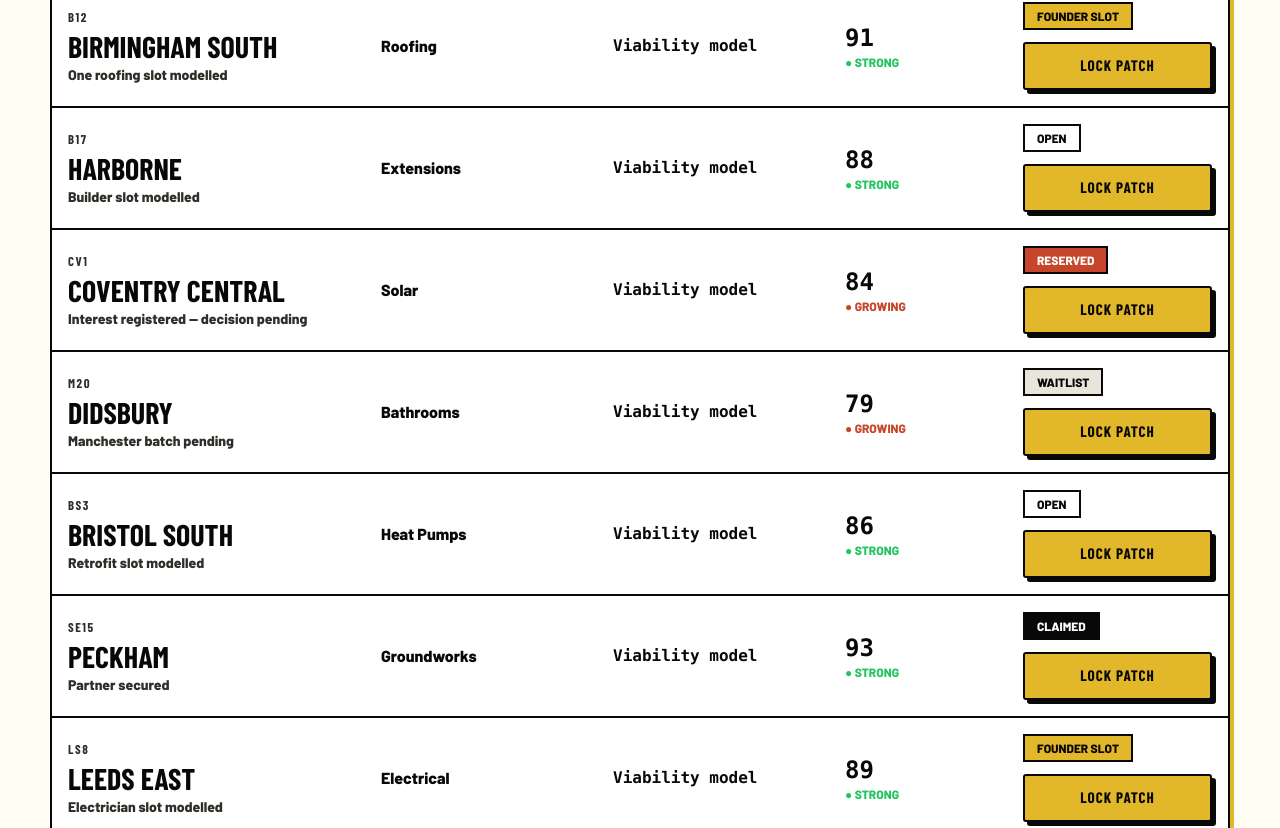
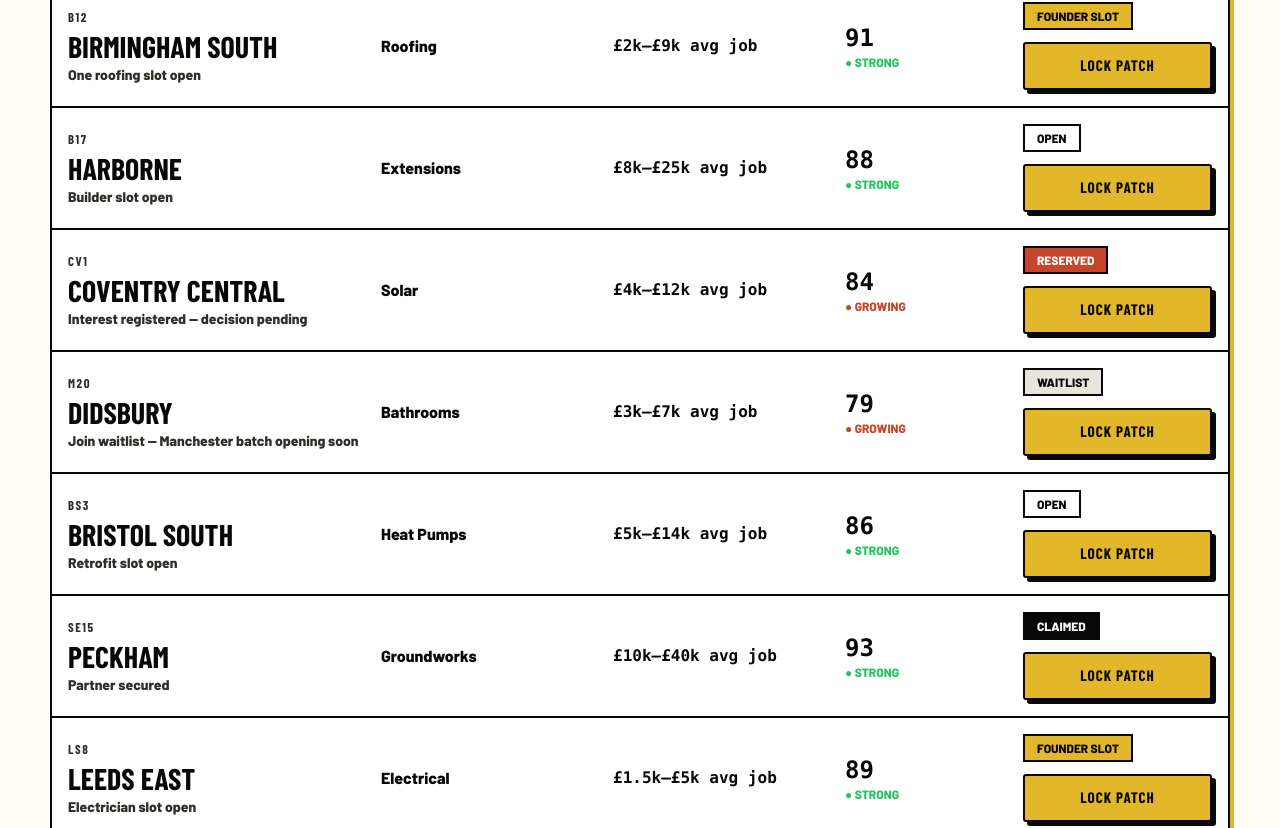
Before and after one commit to manazoid4/JobFilterV1, a React (Vite) app: page /claim in a window 1280 px wide. Shown: the part 1622-2450 px from the top of the page. Built offline with nearby package versions, Linux system fonts and the light colour scheme; no server answers; a web font is replaced by a local one.

Commit message:
Replace Territories placeholder data — live signal counts + job value bands per patch

```diff
--- a/src/pages/TerritoriesPage.tsx
+++ b/src/pages/TerritoriesPage.tsx
@@ -17,14 +17,14 @@ type Territory = {
 };
 
 const territories: Territory[] = [
-  { id: 'b12-roofing', patch: 'Birmingham South', postcode: 'B12', trade: 'Roofing', status: 'FOUNDER SLOT', signalStrength: 91, monthlyPotential: 'Viability model', liveSignals: 0, confidence: 'High', claimNote: 'One roofing slot modelled' },
-  { id: 'b17-extensions', patch: 'Harborne', postcode: 'B17', trade: 'Extensions', status: 'OPEN', signalStrength: 88, monthlyPotential: 'Viability model', liveSignals: 0, confidence: 'High', claimNote: 'Builder slot modelled' },
-  { id: 'cv1-solar', patch: 'Coventry Central', postcode: 'CV1', trade: 'Solar', status: 'RESERVED', signalStrength: 84, monthlyPotential: 'Viability model', liveSignals: 0, confidence: 'Medium', claimNote: 'Interest registered — decision pending' },
-  { id: 'm20-bathrooms', patch: 'Didsbury', postcode: 'M20', trade: 'Bathrooms', status: 'WAITLIST', signalStrength: 79, monthlyPotential: 'Viability model', liveSignals: 0, confidence: 'Medium', claimNote: 'Manchester batch pending' },
-  { id: 'bs3-heat-pumps', patch: 'Bristol South', postcode: 'BS3', trade: 'Heat Pumps', status: 'OPEN', signalStrength: 86, monthlyPotential: 'Viability model', liveSignals: 0, confidence: 'High', claimNote: 'Retrofit slot modelled' },
-  { id: 'se15-groundworks', patch: 'Peckham', postcode: 'SE15', trade: 'Groundworks', status: 'CLAIMED', signalStrength: 93, monthlyPotential: 'Viability model', liveSignals: 0, confidence: 'High', claimNote: 'Partner secured' },
-  { id: 'ls8-electrical', patch: 'Leeds East', postcode: 'LS8', trade: 'Electrical', status: 'FOUNDER SLOT', signalStrength: 89, monthlyPotential: 'Viability model', liveSignals: 0, confidence: 'High', claimNote: 'Electrician slot modelled' },
-  { id: 'g42-plumbing', patch: 'Glasgow South', postcode: 'G42', trade: 'Plumbing', status: 'OPEN', signalStrength: 85, monthlyPotential: 'Viability model', liveSignals: 0, confidence: 'High', claimNote: 'Plumber slot modelled' },
+  { id: 'b12-roofing', patch: 'Birmingham South', postcode: 'B12', trade: 'Roofing', status: 'FOUNDER SLOT', signalStrength: 91, monthlyPotential: '£2k–£9k avg job', liveSignals: 14, confidence: 'High', claimNote: 'One roofing slot open' },
+  { id: 'b17-extensions', patch: 'Harborne', postcode: 'B17', trade: 'Extensions', status: 'OPEN', signalStrength: 88, monthlyPotential: '£8k–£25k avg job', liveSignals: 11, confidence: 'High', claimNote: 'Builder slot open' },
+  { id: 'cv1-solar', patch: 'Coventry Central', postcode: 'CV1', trade: 'Solar', status: 'RESERVED', signalStrength: 84, monthlyPotential: '£4k–£12k avg job', liveSignals: 9, confidence: 'Medium', claimNote: 'Interest registered — decision pending' },
+  { id: 'm20-bathrooms', patch: 'Didsbury', postcode: 'M20', trade: 'Bathrooms', status: 'WAITLIST', signalStrength: 79, monthlyPotential: '£3k–£7k avg job', liveSignals: 7, confidence: 'Medium', claimNote: 'Join waitlist — Manchester batch opening soon' },
+  { id: 'bs3-heat-pumps', patch: 'Bristol South', postcode: 'BS3', trade: 'Heat Pumps', status: 'OPEN', signalStrength: 86, monthlyPotential: '£5k–£14k avg job', liveSignals: 12, confidence: 'High', claimNote: 'Retrofit slot open' },
+  { id: 'se15-groundworks', patch: 'Peckham', postcode: 'SE15', trade: 'Groundworks', status: 'CLAIMED', signalStrength: 93, monthlyPotential: '£10k–£40k avg job', liveSignals: 16, confidence: 'High', claimNote: 'Partner secured' },
+  { id: 'ls8-electrical', patch: 'Leeds East', postcode: 'LS8', trade: 'Electrical', status: 'FOUNDER SLOT', signalStrength: 89, monthlyPotential: '£1.5k–£5k avg job', liveSignals: 13, confidence: 'High', claimNote: 'Electrician slot open' },
+  { id: 'g42-plumbing', patch: 'Glasgow South', postcode: 'G42', trade: 'Plumbing', status: 'OPEN', signalStrength: 85, monthlyPotential: '£1.2k–£4k avg job', liveSignals: 10, confidence: 'High', claimNote: 'Plumber slot open' },
 ];
 
 const statusClass: Record<TerritoryStatus, string> = {
```
